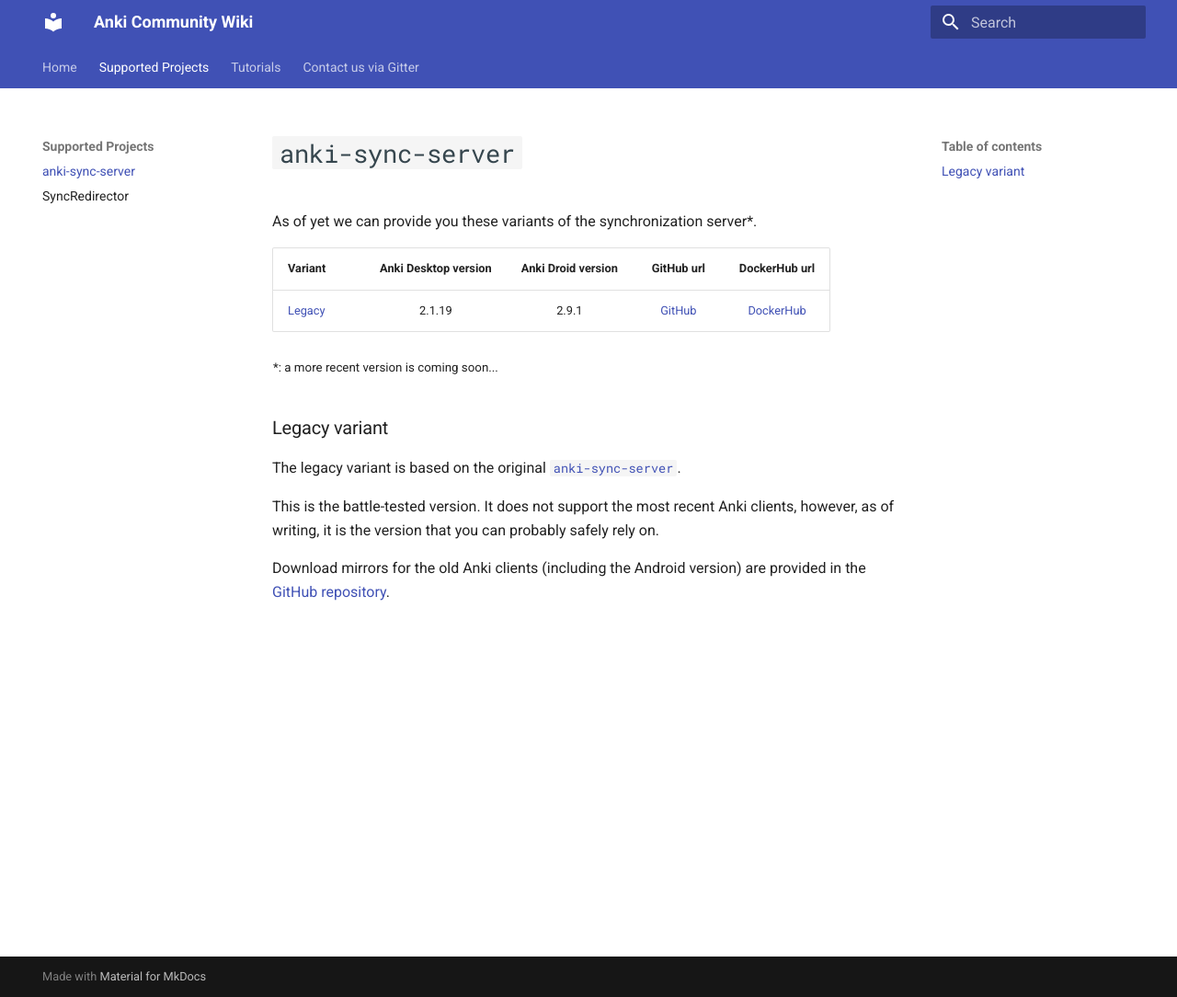
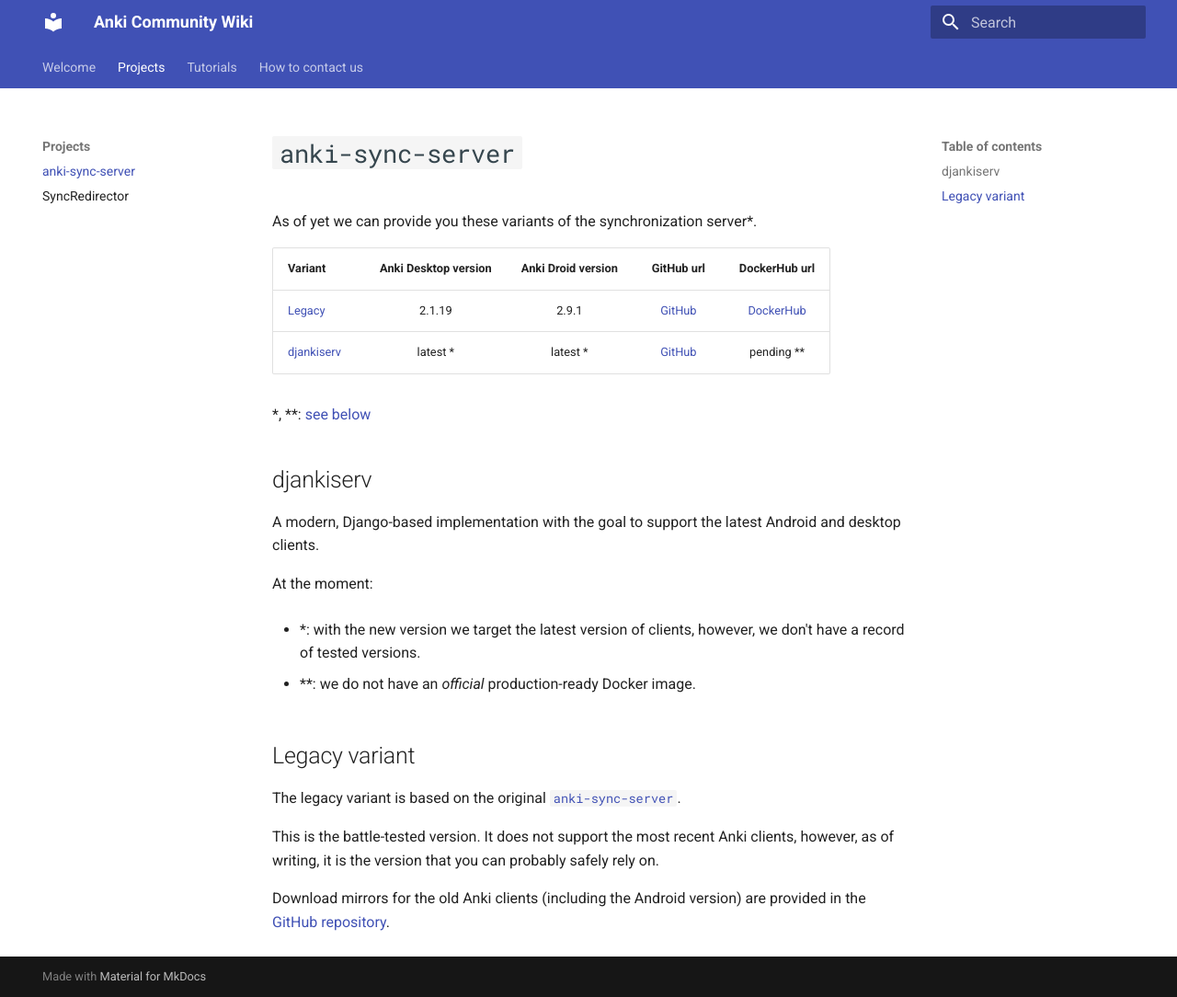
Before and after one commit to ankicommunity/ankicommunity.github.io, an MkDocs documentation site: the page built from docs/Projects/anki-sync-server.md, in a window 1280 px wide and 1084 px high. Shown: the whole window at 92% size. Built offline with MkDocs 1.6.1 and Material for MkDocs 9.7.7, drawn with Linux system fonts in a browser that asks for light colours.

Commit message:
djankiserv added + corrections

```diff
--- a/docs/Supported Projects/anki-sync-server.md
+++ b/docs/Projects/anki-sync-server.md
@@ -6,10 +6,21 @@
 | Variant | Anki Desktop version | Anki Droid version | GitHub url | DockerHub url |
 |--------|:--------------------:|:------------------:|:----------:|:----------:|
 | [Legacy](#legacy-variant) |    2.1.19            |  2.9.1          | [GitHub](https://github.com/ankicommunity/docker-anki-sync-server) | [DockerHub](https://hub.docker.com/r/kuklinistvan/anki-sync-server) |
+| [djankiserv](#djankiserv)  | latest * | latest * | [GitHub](https://github.com/ankicommunity/djankiserv) | pending ** |
 
-<sup>*: a more recent version is coming soon...</sup>
+\*, \*\*: [see below](#djankiserv)
 
-### Legacy variant
+## djankiserv
+
+A modern, Django-based implementation with the goal to support the latest Android and desktop clients.
+
+At the moment:
+
+* \*: with the new version we target the latest version of clients, however, we don't have a record of tested versions.
+
+* \*\*: we do not have an *official* production-ready Docker image.
+
+## Legacy variant
 
 The legacy variant is based on the original
 [`anki-sync-server`](https://github.com/ankicommunity/anki-sync-server).
--- a/mkdocs.yml
+++ b/mkdocs.yml
@@ -4,6 +4,7 @@
   features:
     - navigation.instant
     - navigation.tabs
+    - navigation.sections
   favicon: favicon.ico
 
 markdown_extensions:
@@ -13,10 +14,10 @@
 
 
 nav:
-  - Home: 'index.md'
-  - Supported Projects:
-    - anki-sync-server: 'Supported Projects/anki-sync-server.md'
-    - SyncRedirector: 'Supported Projects/SyncRedirector.md'
+  - Welcome: 'index.md'
+  - Projects:
+    - anki-sync-server: 'Projects/anki-sync-server.md'
+    - SyncRedirector: 'Projects/SyncRedirector.md'
   - Tutorials:
     - Index: 'Tutorials/Index.md'
     - Docker:
@@ -25,4 +26,5 @@
     - Encryption with proxy:
       - 'Tutorials/Encryption with proxy/Apache.md'
     - 'Tutorials/anki_custom_sync_server.md'
-  - Contact us via Gitter: 'https://gitter.im/ankicommunity/community'
+  - How to contact us:
+     - 'How to contact us/our_forums.md'
```
Also changed, not shown: docs/Projects/SyncRedirector.md (renamed from docs/Supported Projects/SyncRedirector.md, +3 -3 lines), docs/Tutorials/Docker/Howto.md (+3 -4 lines), docs/Tutorials/anki_custom_sync_server.md (+1 -1 lines), docs/index.md (+5 -4 lines).
